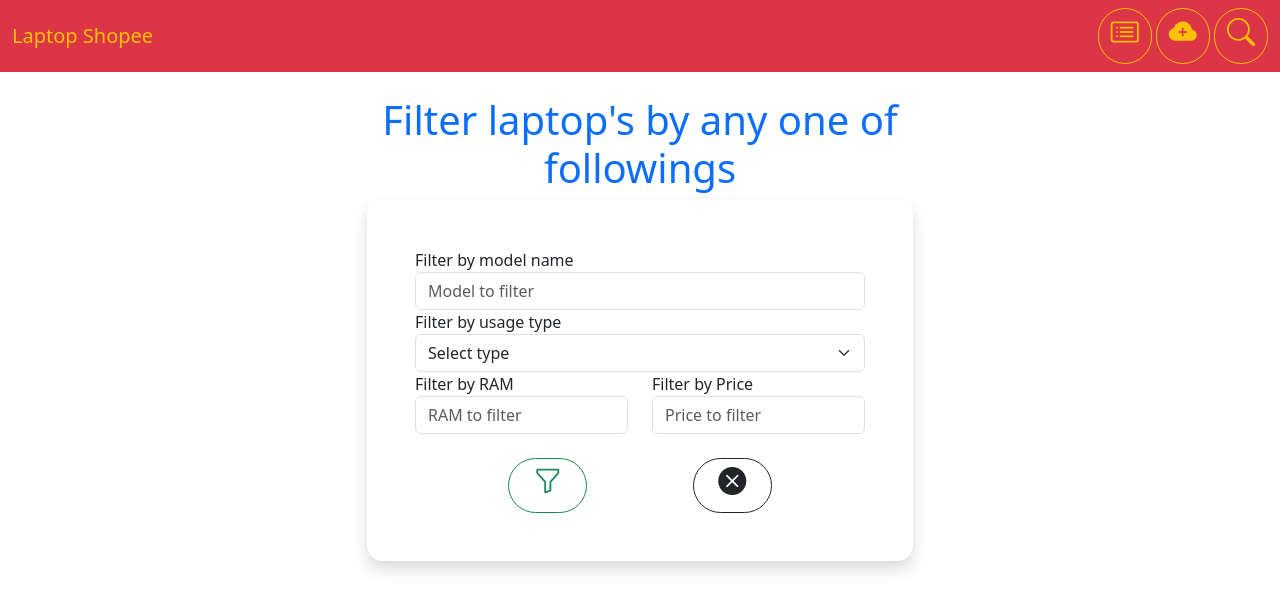
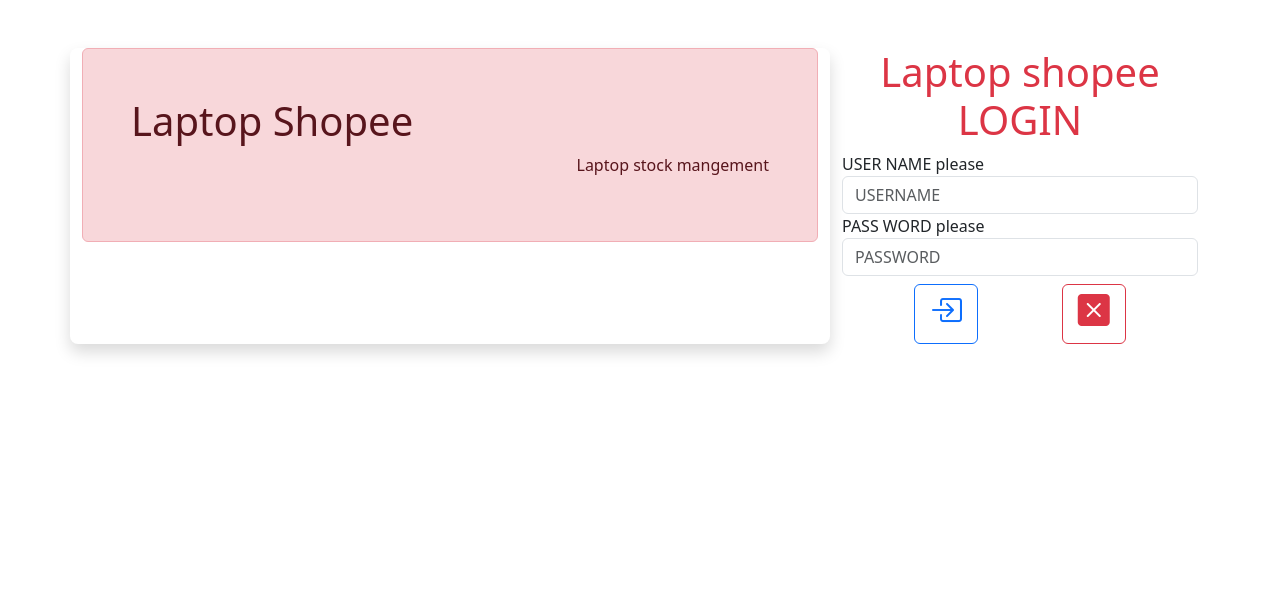
Before and after one commit to razzaksr/VigneshFlaskJinja, a Flask app: page /shortlist in a window 1280 px wide. Shown: the top 611 px of the page. Run offline with Flask 2, Linux system fonts and the light colour scheme.

Commit message:
Flask CRUDL with Session Security Done

```diff
--- a/app.py
+++ b/app.py
@@ -1,100 +1,141 @@
-from flask import Flask,jsonify,render_template, request, redirect
+from flask import Flask,jsonify,render_template, request, redirect,session
 from db import *
 
 app=Flask(__name__)
 
 # configuring mongodb
 app.config['MONGODB_HOST']=url
+app.secret_key='zealous'
 mydb.init_app(app)
+
+@app.route("/logout")
+def performOut():
+    if session.get('logged'):
+        session['logged']=None
+    return render_template("login.html")
+
+@app.route("/",methods=['GET','POST'])
+def performLogin():
+    if request.method=="GET":
+        return render_template("login.html")
+    else:
+        user=request.form['username']
+        pas=request.form['password']
+        if user=="annamalai" and pas=="vignesh2":
+            session['logged']=user
+            return redirect("/nav")
+        else:
+            return render_template("login.html")
 
 @app.route("/shortlist",methods=['GET','POST'])
 def performFilter():
-    if request.method=="GET":
-        return render_template("filter.html")
+    if session.get('logged'):
+        if request.method=="GET":
+            return render_template("filter.html")
+        else:
+            mod=request.form['model']
+            tp=request.form['type']
+            ram=request.form['ram']
+            cost=request.form['price']
+
+            if mod!="" and tp=="Select type" and ram=="" and cost=="":
+                collected=Laptop.objects(model__startswith=mod)
+                return render_template("view.html",data=collected)
+            elif mod=="" and tp!="Select type" and ram=="" and cost=="":
+                collected=Laptop.objects(type__iexact=tp)
+                return render_template("view.html",data=collected)
+            elif mod=="" and tp=="Select type" and ram!="" and cost=="":
+                ram=int(ram)
+                collected=Laptop.objects(ram__gte=ram)
+                return render_template("view.html",data=collected)
+            elif mod=="" and tp=="Select type" and ram=="" and cost!="":
+                cost=int(cost)
+                collected=Laptop.objects(price__lte=cost)
+                return render_template("view.html",data=collected)
+            else:
+                return render_template("filter.html")
     else:
-        mod=request.form['model']
-        tp=request.form['type']
-        ram=request.form['ram']
-        cost=request.form['price']
-
-        if mod!="" and tp=="Select type" and ram=="" and cost=="":
-            collected=Laptop.objects(model__startswith=mod)
-            return render_template("view.html",data=collected)
-        elif mod=="" and tp!="Select type" and ram=="" and cost=="":
-            collected=Laptop.objects(type__iexact=tp)
-            return render_template("view.html",data=collected)
-        elif mod=="" and tp=="Select type" and ram!="" and cost=="":
-            ram=int(ram)
-            collected=Laptop.objects(ram__gte=ram)
-            return render_template("view.html",data=collected)
-        elif mod=="" and tp=="Select type" and ram=="" and cost!="":
-            cost=int(cost)
-            collected=Laptop.objects(price__lte=cost)
-            return render_template("view.html",data=collected)
-        else:
-            return render_template("filter.html")
+        return render_template("login.html")
 
 @app.route("/erase/<mod>")
 def performDelete(mod):
-    collected=Laptop.objects(model=mod).first()
-    collected.delete()
-    return redirect("/list")
+    if session.get('logged'):
+        collected=Laptop.objects(model=mod).first()
+        collected.delete()
+        return redirect("/list")
+    else:
+        return render_template("login.html")
 
 @app.route("/update/<mod>",methods=["GET","POST"])
 def performEdit(mod):
-    if request.method=="GET":
-        collected=Laptop.objects(model=mod).first()
-        return render_template("edit.html",data=collected)
+    if session.get('logged'):
+        if request.method=="GET":
+            collected=Laptop.objects(model=mod).first()
+            return render_template("edit.html",data=collected)
+        else:
+            model=request.form['model']
+            serial=request.form['serial']
+            ram=int(request.form['ram'])
+            ssd=int(request.form['ssd'])
+            price=int(request.form['price'])
+            stock=int(request.form['stock'])
+            type=request.form['type']
+
+            Laptop.objects(model=model).update_one(set__serial=serial,set__ram=ram,
+                                                set__ssd=ssd,set__price=price,set__stock=stock,
+                                                set__type=type)
+            return redirect("/list")
     else:
-        model=request.form['model']
-        serial=request.form['serial']
-        ram=int(request.form['ram'])
-        ssd=int(request.form['ssd'])
-        price=int(request.form['price'])
-        stock=int(request.form['stock'])
-        type=request.form['type']
-
-        Laptop.objects(model=model).update_one(set__serial=serial,set__ram=ram,
-                                               set__ssd=ssd,set__price=price,set__stock=stock,
-                                               set__type=type)
-        return redirect("/list")
+        return render_template("login.html")
 
 @app.route("/pick/<mod>")
 def showRead(mod):
-    collected=Laptop.objects(model=mod).first()
-    return render_template("read.html",data=collected)
+    if session.get('logged'):
+        collected=Laptop.objects(model=mod).first()
+        return render_template("read.html",data=collected)
+    else:
+        return render_template("login.html")
 
 @app.route("/new",methods=['GET','POST'])
 def newOne():
-    if request.method=="GET":
-        return render_template("newlaptop.html")
+    if session.get('logged'):
+        if request.method=="GET":
+            return render_template("newlaptop.html")
+        else:
+            laptop=Laptop()
+            laptop.model=request.form['model']
+            laptop.serial=request.form['serial']
+            laptop.ram=int(request.form['ram'])
+            laptop.ssd=int(request.form['ssd'])
+            laptop.price=int(request.form['price'])
+            laptop.stock=int(request.form['stock'])
+            laptop.type=request.form['type']
+
+            laptop.save()
+
+            return redirect("/list")
     else:
-        laptop=Laptop()
-        laptop.model=request.form['model']
-        laptop.serial=request.form['serial']
-        laptop.ram=int(request.form['ram'])
-        laptop.ssd=int(request.form['ssd'])
-        laptop.price=int(request.form['price'])
-        laptop.stock=int(request.form['stock'])
-        laptop.type=request.form['type']
+        return render_template("login.html")
 
-        laptop.save()
-
-        return redirect("/list")
-
-@app.route("/")
+@app.route("/nav")
 def showHome():
-    return render_template("navigation.html")
+    if session.get('logged'):
+        return render_template("navigation.html")
+    else:
+        return render_template("login.html")
 
 @app.route("/list")
 def listAll():
-    collected=Laptop.objects.all()
-    return render_template("view.html",data=collected)
+    if session.get('logged'):
+        collected=Laptop.objects.all()
+        return render_template("view.html",data=collected)
+    else:
+        return render_template("login.html")
 
-@app.route("/test")
-def checkConnection():
-    #return make_response("<h1>Hell</h1>")
-    return jsonify(Laptop.objects.all())
+# @app.route("/test")
+# def checkConnection():
+#     #return make_response("<h1>Hell</h1>")
+#     return jsonify(Laptop.objects.all())
 
 if __name__=="__main__":
     app.run(debug=True,port=9988)
--- /dev/null
+++ b/templates/login.html
@@ -0,0 +1,46 @@
+<!DOCTYPE html>
+<html lang="en">
+<head>
+    <meta charset="UTF-8">
+    <meta name="viewport" content="width=device-width, initial-scale=1.0">
+    <title>Laptop Shopee Login</title>
+    <link href="https://cdn.jsdelivr.net/npm/bootstrap@5.3.1/dist/css/bootstrap.min.css" rel="stylesheet" integrity="sha384-4bw+/aepP/YC94hEpVNVgiZdgIC5+VKNBQNGCHeKRQN+PtmoHDEXuppvnDJzQIu9" crossorigin="anonymous">
+    <script src="https://cdn.jsdelivr.net/npm/bootstrap@5.3.1/dist/js/bootstrap.bundle.min.js" integrity="sha384-HwwvtgBNo3bZJJLYd8oVXjrBZt8cqVSpeBNS5n7C8IVInixGAoxmnlMuBnhbgrkm" crossorigin="anonymous"></script>
+    <script src="https://cdn.jsdelivr.net/npm/@popperjs/core@2.11.8/dist/umd/popper.min.js" integrity="sha384-I7E8VVD/ismYTF4hNIPjVp/Zjvgyol6VFvRkX/vR+Vc4jQkC+hVqc2pM8ODewa9r" crossorigin="anonymous"></script>
+    <script src="https://cdn.jsdelivr.net/npm/bootstrap@5.3.1/dist/js/bootstrap.min.js" integrity="sha384-Rx+T1VzGupg4BHQYs2gCW9It+akI2MM/mndMCy36UVfodzcJcF0GGLxZIzObiEfa" crossorigin="anonymous"></script>
+    <link rel="stylesheet" href="https://cdn.jsdelivr.net/npm/bootstrap-icons@1.10.5/font/bootstrap-icons.css">
+</head>
+<body>
+    <div class="container mt-5">
+        <div class="row justify-content-center">
+            <div class="col-12 col-lg-8 col-md-5 col-sm-12 shadow rounded-3">
+                <div class="alert alert-danger p-5">
+                    <h1>Laptop Shopee</h1>
+                    <p class="text-end">Laptop stock mangement</p>
+                </div>
+            </div>
+            <div class="col-12 col-lg-4 col-md-6 col-sm-12 rounded-5 align-self-center">
+                <h1 class="text-center text-danger">Laptop shopee LOGIN</h1>
+                <form action="/" method="post">
+                    <div class="form group">
+                        <label>USER NAME please</label>
+                        <input type="text" name="username" placeholder="USERNAME" class="form-control"/>
+                    </div>
+                    <div class="form group">
+                        <label>PASS WORD please</label>
+                        <input type="password" name="password" placeholder="PASSWORD" class="form-control"/>
+                    </div>
+                    <div class="mt-2 row justify-content-evenly">
+                        <button type="submit" class="col-2 btn btn-outline-primary">
+                            <h2 class="bi bi-box-arrow-in-right"></h2>
+                        </button>
+                        <button type="reset" class="col-2 btn btn-outline-danger">
+                            <h2 class="bi bi-x-square-fill"></h2>
+                        </button>
+                    </div>
+                </form>
+            </div>
+        </div>
+    </div>
+</body>
+</html>
--- a/templates/navigation.html
+++ b/templates/navigation.html
@@ -13,7 +13,7 @@
 <body>
     <nav class="navbar navbar-expand-lg bg-danger">
         <div class="container-fluid">
-          <a class="navbar-brand text-warning" href="/">Laptop Shopee</a>
+          <a class="navbar-brand text-warning" href="/nav">Laptop Shopee</a>
           <button class="navbar-toggler" type="button" data-bs-toggle="collapse" data-bs-target="#lapmenu" aria-controls="lapmenu" aria-expanded="false" aria-label="Toggle navigation">
             <span class="navbar-toggler-icon"></span>
           </button>
@@ -28,7 +28,10 @@
                 </a>
                 <a class="btn btn-outline-warning rounded-pill" aria-current="page" href="/shortlist">
                     <h3 class="bi bi-search"></h3>
-              </a>
+                </a>
+                <a class="btn btn-outline-warning rounded-pill" aria-current="page" href="/logout">
+                  <h3 class="bi bi-door-open-fill"></h3>
+                </a>
               </li>
             </ul>
           </div>
```
